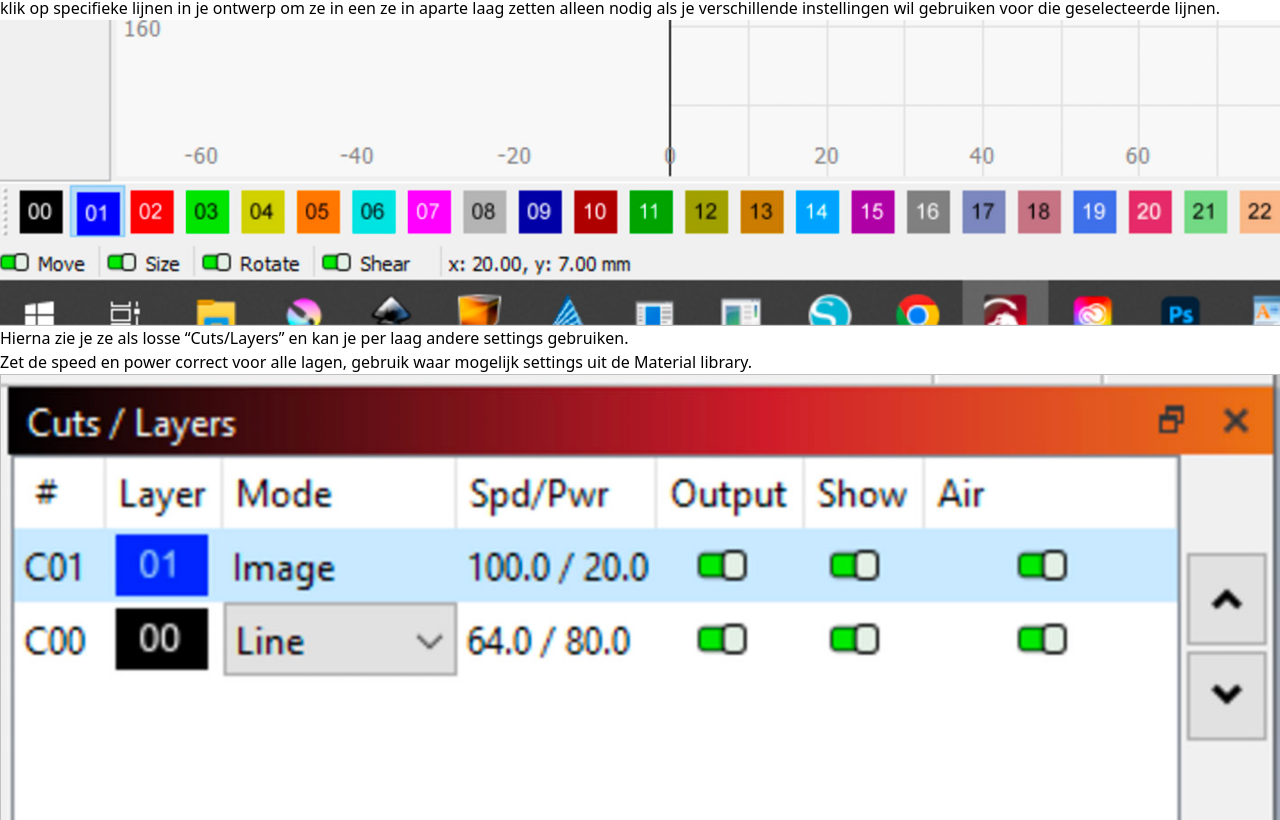
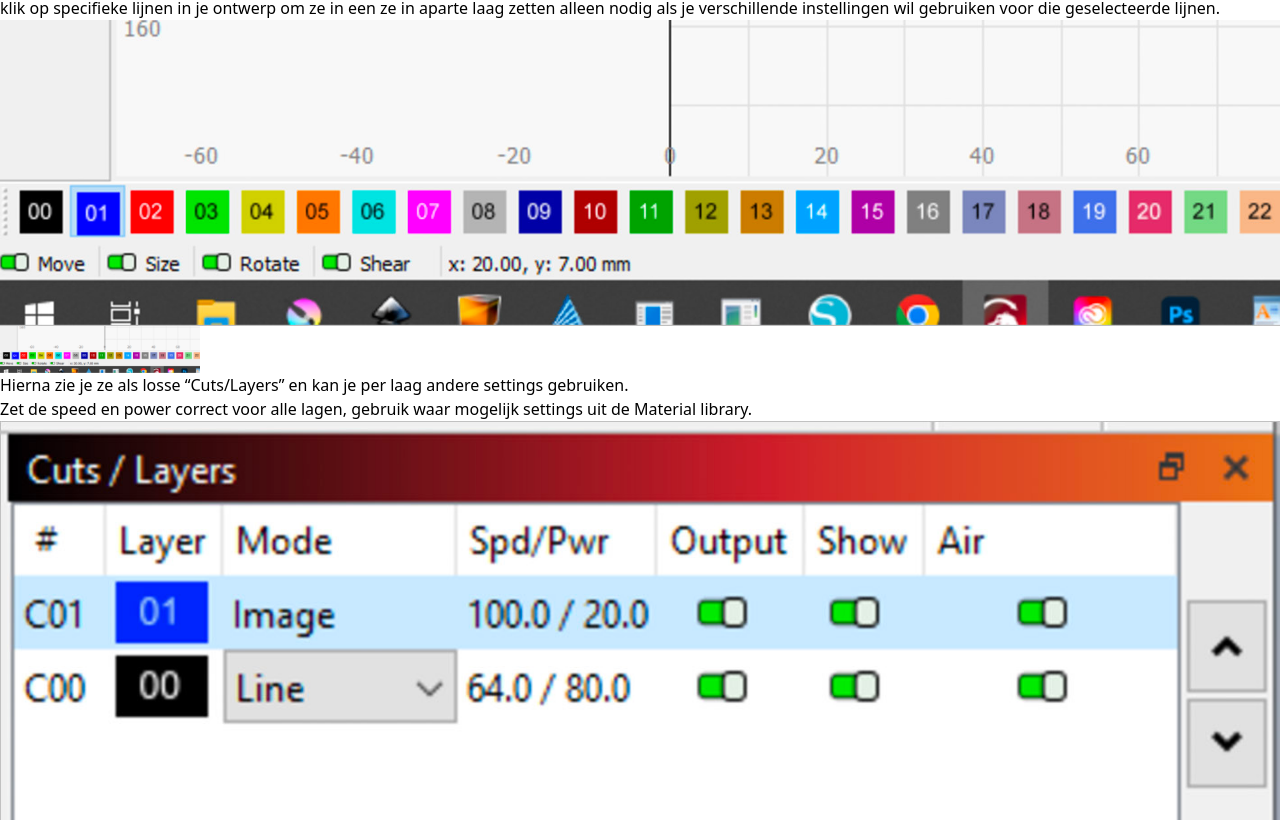
Before and after one commit to digitalartlab/dal-documentation, a Next.js app: page /lasersnijden/stappenplan in a window 1280 px wide. Shown: the part 1998-2818 px from the top of the page. Built offline with nearby package versions, Linux system fonts and the light colour scheme.

Commit message:
Update stappenplan.mdx

```diff
--- a/pages/lasersnijden/stappenplan.mdx
+++ b/pages/lasersnijden/stappenplan.mdx
@@ -30,6 +30,7 @@ klik op specifieke lijnen in je ontwerp om ze in een ze in aparte laag zetten
 alleen nodig als je verschillende instellingen wil gebruiken voor die geselecteerde lijnen.
 
 ![](/assets/lasersnijder/lasersnijden-03.jpg)
+<img src="/assets/lasersnijder/lasersnijden-03.jpg" alt="drawing" width="200"/>
 Hierna zie je ze als losse “Cuts/Layers” en kan je per laag andere settings gebruiken.
 
 Zet de speed en power correct voor alle lagen, gebruik waar mogelijk settings uit de Material library.
```
